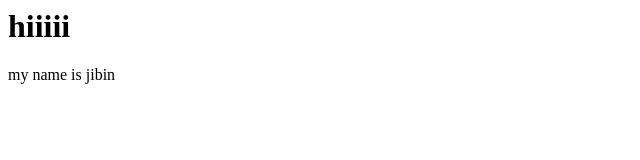
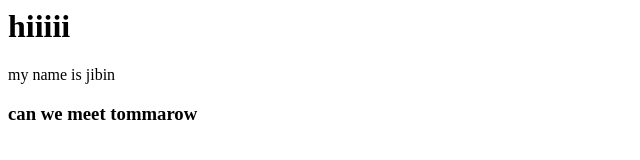
Before and after one commit to Jibin6114/sampleprojects, a plain HTML site: page index.html in a window 1280 px wide. Shown: the whole page, without its empty margins (0-640 px from the left). Drawn offline with Linux system fonts and the light colour scheme.

Commit message:
index file modified

```diff
--- a/index.html
+++ b/index.html
@@ -4,5 +4,6 @@
 <body>
 <h1>hiiiii</h1>
 <p>my name is jibin</p>
+<h3>can we meet tommarow</h3>
 </body>
 </html>
```
